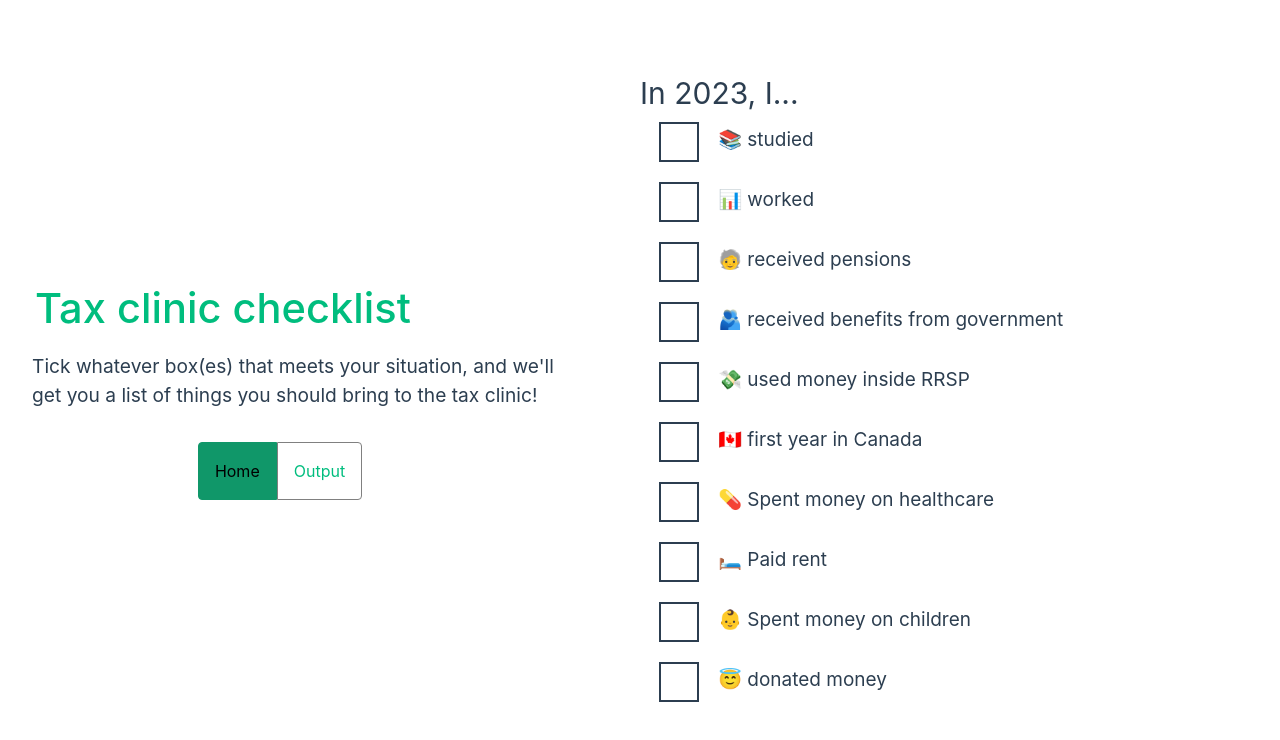
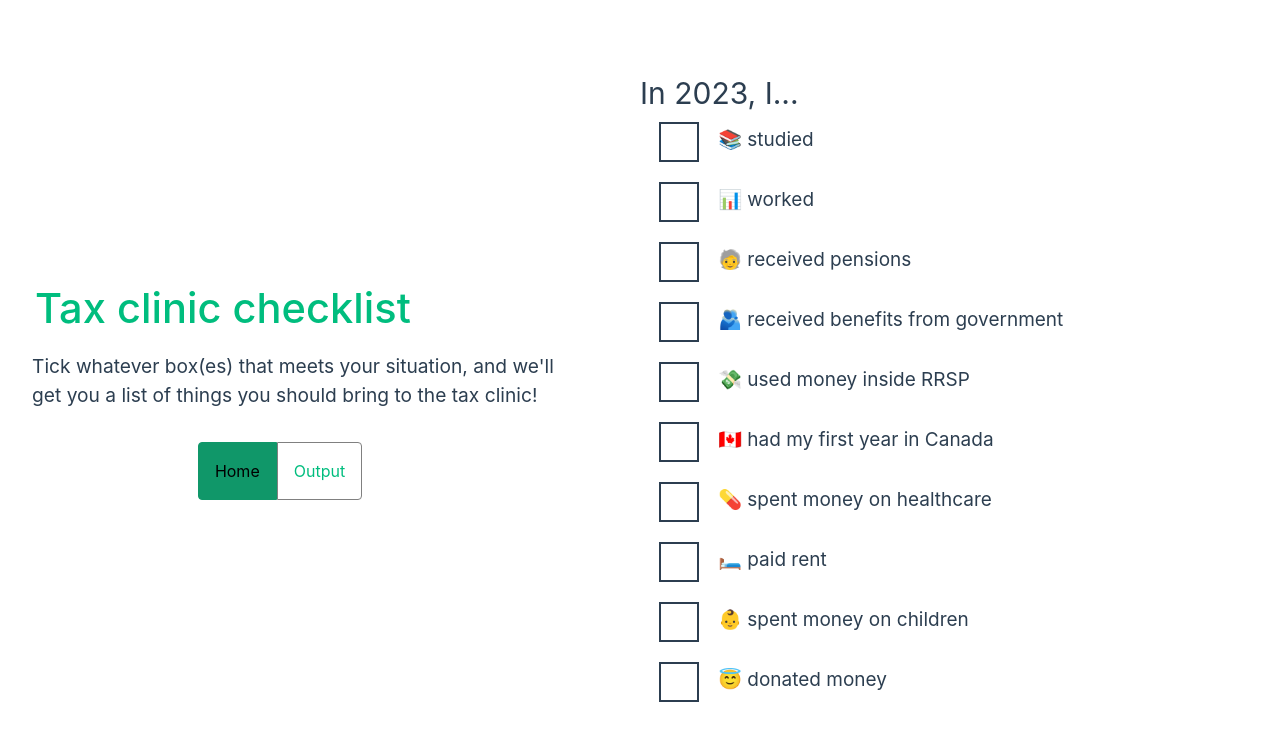
Before and after one commit to thomassth/tax-prep, a Vue app: page / in a window 1280 px wide. Shown: the top 740 px of the page. Built offline with nearby package versions, Linux system fonts and the light colour scheme.

Commit message:
section descriptions

```diff
--- a/src/components/EssentialItems.vue
+++ b/src/components/EssentialItems.vue
@@ -35,5 +35,6 @@ const filteredItems = computed(() =>
 <style scoped>
 .essentials {
   border: 1px solid yellow;
+  margin-bottom: 1rem;
 }
 </style>
--- a/src/components/OutputPage.vue
+++ b/src/components/OutputPage.vue
@@ -44,6 +44,12 @@ const optionalItems = computed(() => {
   <div class="output">
     <EssentialItems />
     <fieldset>
+      <legend v-if="optionalItems.length">
+        <h1>Selected items</h1>
+        <p>
+          These items are selected based on your input, and should help you complete your tax form.
+        </p>
+      </legend>
       <template v-for="item in filteredItems" :key="item.id">
         <ChecklistItem :id="item.id" :onChange="outputStore.checkboxChange"
           :checked="outputStore.selected.includes(item.id)">
@@ -61,11 +67,13 @@ const optionalItems = computed(() => {
       </template>
     </fieldset>
     <fieldset v-if="optionalItems.length">
-      <h1>Optional items</h1>
-      <p>
-        These items are not in the list of things you've selected, but bring them in if you have
-        them.
-      </p>
+      <legend>
+        <h1>Optional items</h1>
+        <p>
+          These items are not in the list of things you've selected, but bring them in if you have
+          them.
+        </p>
+      </legend>
       <template v-for="item in optionalItems" :key="item.id">
         <ChecklistItem :id="item.id">
           <template #heading>
@@ -88,4 +96,11 @@ const optionalItems = computed(() => {
 fieldset {
   border: none;
 }
+
+legend {
+  background: rgba(128, 128, 128, 0.2);
+  padding: 1rem;
+  margin: 1rem;
+  border-radius: 4px;
+}
 </style>
--- a/src/stores/input.ts
+++ b/src/stores/input.ts
@@ -12,10 +12,10 @@ export const useInputStore = defineStore('input', () => {
     { id: 'pension', heading: '🧓 received pensions' },
     { id: 'benefits', heading: '🫂 received benefits from government' },
     { id: 'rrsp_out', heading: '💸 used money inside RRSP' },
-    { id: 'newcomer', heading: '🇨🇦 first year in Canada' },
-    { id: 'healthcare', heading: '💊 Spent money on healthcare' },
-    { id: 'rent', heading: '🛏️ Paid rent' },
-    { id: 'children', heading: '👶 Spent money on children' },
+    { id: 'newcomer', heading: '🇨🇦 had my first year in Canada' },
+    { id: 'healthcare', heading: '💊 spent money on healthcare' },
+    { id: 'rent', heading: '🛏️ paid rent' },
+    { id: 'children', heading: '👶 spent money on children' },
     { id: 'donation', heading: '😇 donated money' }
   ]
   const input = useLocalStorage('input', new Map())
```
